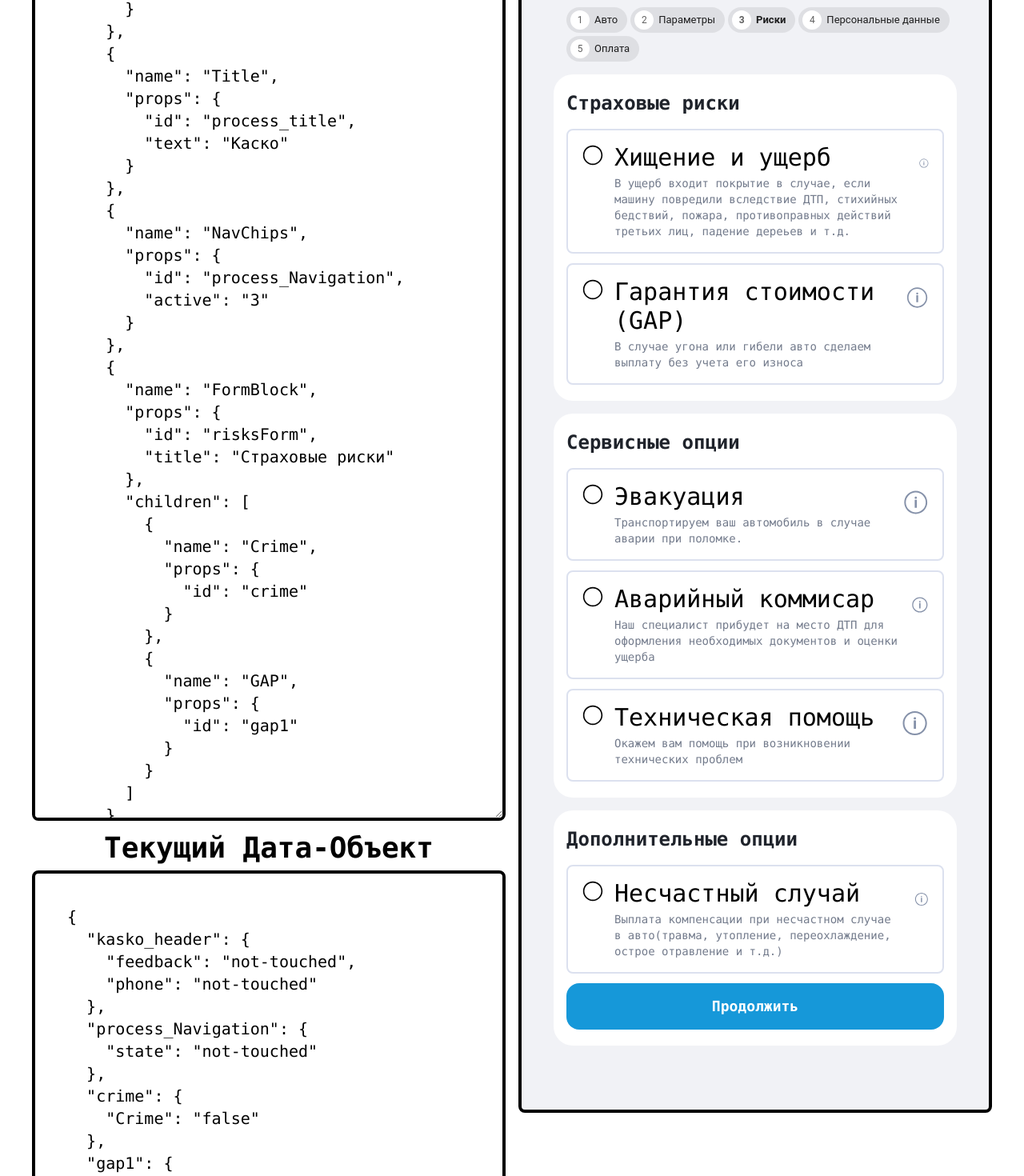
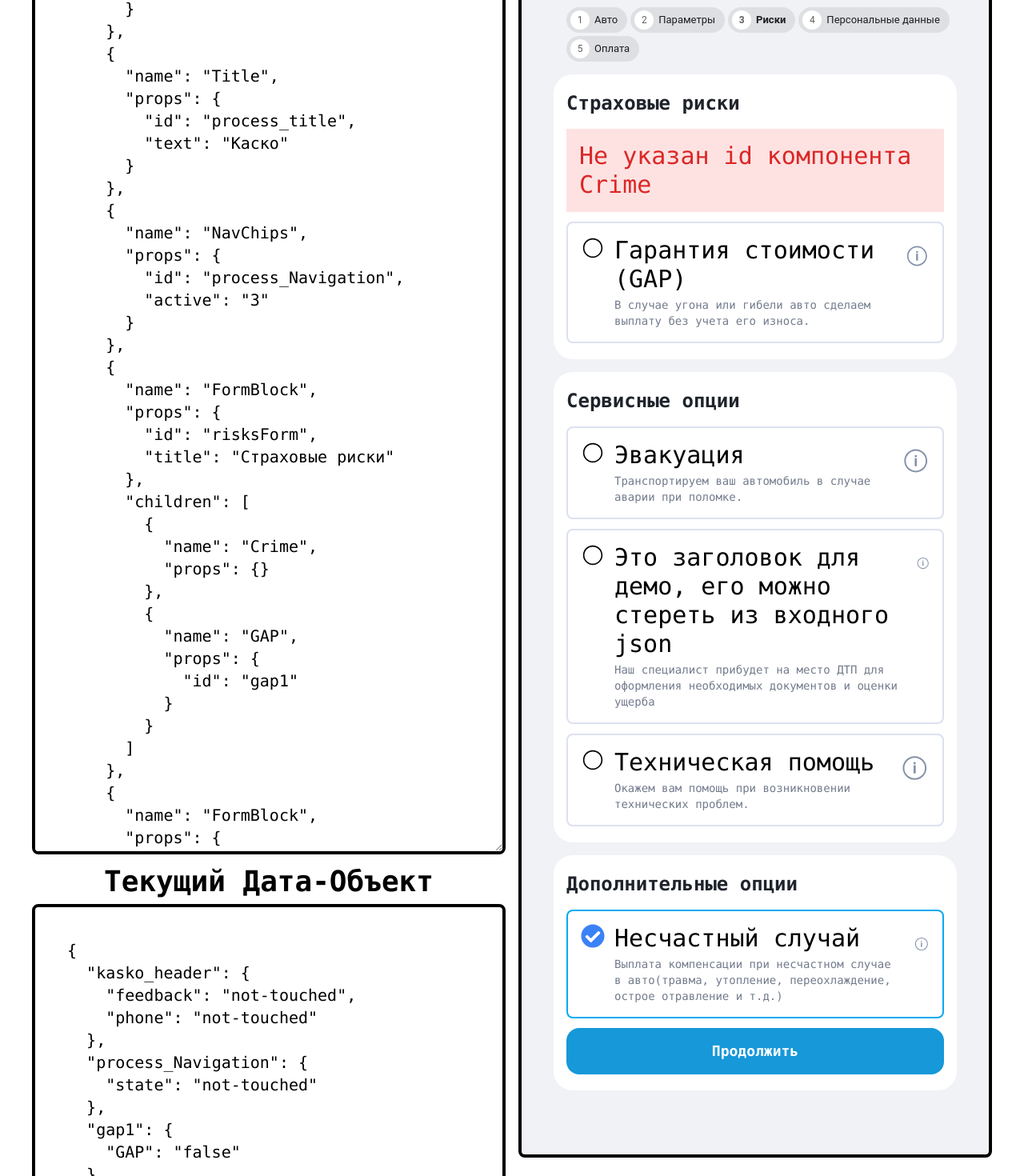
Before and after one commit to IvanOrlovsky/json-front-demo, a Next.js app: page / in a window 1280 px wide. Shown: the part 303-1773 px from the top of the page at 80% size. Built offline with nearby package versions, Linux system fonts and the light colour scheme.

Commit message:
Нулевая версия спецификации

```diff
--- a/src/app/page.tsx
+++ b/src/app/page.tsx
@@ -33,7 +33,7 @@ export default function Home() {
 						children: [
 							{
 								name: "Crime",
-								props: { id: "crime" },
+								props: {},
 							},
 							{
 								name: "GAP",
@@ -54,7 +54,10 @@ export default function Home() {
 							},
 							{
 								name: "Commisar",
-								props: { id: "commisar" },
+								props: {
+									id: "commisar",
+									title: "Это заголовок для демо, его можно стереть из входного json",
+								},
 							},
 							{
 								name: "TechHelp",
@@ -71,12 +74,12 @@ export default function Home() {
 						children: [
 							{
 								name: "Accident",
-								props: { id: "Accident" },
+								props: { id: "accident", checked: "true" },
 							},
 							{
 								name: "Button",
 								props: {
-									id: "Risks_next_btn",
+									id: "risks_next_btn",
 									text: "Продолжить",
 									type: "button",
 								},
--- a/src/components/Accident.tsx
+++ b/src/components/Accident.tsx
@@ -9,45 +9,63 @@ import { IoIosInformationCircleOutline } from "react-icons/io";
 
 import { cn } from "@/lib/utils/cn";
 
-export default function Accident(props: Record<string, any>) {
-	const { id } = props;
-	const { register } = useDataObjectUpdatetion(
-		id,
-		{ Accident: "false" },
-		props?.event
+interface AccidentProps {
+	id: string;
+	checked?: string;
+	title?: string;
+	text?: string;
+}
+
+const defaultProps: Partial<AccidentProps> = {
+	title: "Несчастный случай",
+	text: "Выплата компенсации при несчастном случае в авто(травма, утопление, переохлаждение, острое отравление и т.д.)",
+};
+
+export default function Accident(props: AccidentProps) {
+	const { id, checked, title, text } = { ...defaultProps, ...props };
+
+	if (!id) {
+		return (
+			<h1 className="text-red-600 bg-red-100 p-4">
+				Не указан id компонента Accident
+			</h1>
+		);
+	}
+
+	const { register } = useDataObjectUpdatetion(id, {
+		Accident: String(checked?.toLowerCase() === "true"),
+	});
+	const [checked_state, setChecked] = useState(
+		checked?.toLowerCase() === "true"
 	);
-	const [checked, setChecked] = useState(false);
 	const inputRef = useRef<HTMLInputElement>(null);
-	const title = "Несчастный случай";
-	const text =
-		"Выплата компенсации при несчастном случае в авто(травма, утопление, переохлаждение, острое отравление и т.д.)";
 
 	useEffect(() => {
 		if (inputRef.current) {
-			inputRef.current.value = String(checked);
+			inputRef.current.value = String(checked_state);
 			(register as { onChange: (e: any) => void; value: any }).onChange({
 				target: { value: inputRef.current.value },
 			});
 		}
-	}, [checked]);
+	}, [checked_state]);
 
 	return (
 		<div
 			className={cn(
 				"flex flex-row gap-3 justify-start bg-white rounded-lg border-2 p-4 hover:cursor-pointer",
 				{
-					"border-[#03a9f4]": checked,
-					"border-[#DCE1EF]": !checked,
+					"border-[#03a9f4]": checked_state,
+					"border-[#DCE1EF]": !checked_state,
 				}
 			)}
 			onClick={() => {
-				setChecked(!checked);
+				setChecked(!checked_state);
 			}}
 		>
 			<input id={id} ref={inputRef} className="hidden" {...register} />
 			<div>
-				{checked && <FaCheckCircle className="text-blue-500" />}
-				{!checked && <IoIosRadioButtonOff />}
+				{checked_state && <FaCheckCircle className="text-blue-500" />}
+				{!checked_state && <IoIosRadioButtonOff />}
 			</div>
 			<div className="self-stretch grow flex flex-col gap-1">
 				<h2>{title}</h2>
--- a/src/components/Button.tsx
+++ b/src/components/Button.tsx
@@ -1,9 +1,35 @@
+import React, { useEffect } from "react";
 import { cn } from "@/lib/utils/cn";
 import { useDataObject } from "@/SDUI/contexts/dataObjectContext";
-import { useEffect } from "react";
 
-export default function Button(props: Record<string, any>) {
-	const { id, text, type } = props;
+// Интерфейс для свойств компонента Button
+interface ButtonProps {
+	id: string;
+	text: string;
+	type?: "button" | "submit" | "reset"; // Опциональное свойство с типом
+	forForm?: string;
+	className?: string;
+}
+
+// Значения по умолчанию для опциональных свойств
+const defaultProps: Partial<ButtonProps> = {
+	text: "Кнопка",
+	type: "button" as "button",
+};
+
+export default function Button(props: ButtonProps) {
+	// Использование значений по умолчанию
+	const { id, text, type, forForm, className } = {
+		...defaultProps,
+		...props,
+	};
+
+	if (!id) {
+		return (
+			<h1 className="text-red-600 bg-red-100 p-4">Не указан id кнопки</h1>
+		);
+	}
+
 	const { updateData } = useDataObject();
 
 	useEffect(() => {
@@ -26,16 +52,16 @@ export default function Button(props: Record<string, any>) {
 	return (
 		<button
 			id={id}
-			form={props?.forForm}
+			form={forForm}
 			type={type}
 			className={cn(
-				" hover:bg-[#0e81bb] active:bg-[#0a5880] bg-[#1698D9] rounded-2xl py-[15px] text-white font-semibold text-lg w-full",
-				props?.className
+				"hover:bg-[#0e81bb] active:bg-[#0a5880] bg-[#1698D9] rounded-2xl py-[15px] text-white font-semibold text-lg w-full",
+				className
 			)}
 			onClick={() =>
 				updateData((prev) => ({
 					...prev,
-					[id]: { state: "cliked" },
+					[id]: { state: "clicked" },
 				}))
 			}
 			onFocus={() =>
@@ -53,7 +79,7 @@ export default function Button(props: Record<string, any>) {
 			onDoubleClick={() =>
 				updateData((prev) => ({
 					...prev,
-					[id]: { state: "double-cliked" },
+					[id]: { state: "double-clicked" },
 				}))
 			}
 		>
--- a/src/components/Commisar.tsx
+++ b/src/components/Commisar.tsx
@@ -9,45 +9,63 @@ import { IoIosInformationCircleOutline } from "react-icons/io";
 
 import { cn } from "@/lib/utils/cn";
 
-export default function Commisar(props: Record<string, any>) {
-	const { id } = props;
-	const { register } = useDataObjectUpdatetion(
-		id,
-		{ Commisar: "false" },
-		props?.event
+interface CommisarProps {
+	id: string;
+	checked?: string;
+	title?: string;
+	text?: string;
+}
+
+const defaultProps: Partial<CommisarProps> = {
+	title: "Аварийный коммисар",
+	text: "Наш специалист прибудет на место ДТП для оформления необходимых документов и оценки ущерба",
+};
+
+export default function Commisar(props: CommisarProps) {
+	const { id, checked, title, text } = { ...defaultProps, ...props };
+
+	if (!id) {
+		return (
+			<h1 className="text-red-600 bg-red-100 p-4">
+				Не указан id компонента Commisar
+			</h1>
+		);
+	}
+
+	const { register } = useDataObjectUpdatetion(id, {
+		Commisar: String(checked?.toLowerCase() === "true"),
+	});
+	const [checked_state, setChecked] = useState(
+		checked?.toLowerCase() === "true"
 	);
-	const [checked, setChecked] = useState(false);
 	const inputRef = useRef<HTMLInputElement>(null);
-	const title = "Аварийный коммисар";
-	const text =
-		"Наш специалист прибудет на место ДТП для оформления необходимых документов и оценки ущерба";
 
 	useEffect(() => {
 		if (inputRef.current) {
-			inputRef.current.value = String(checked);
+			inputRef.current.value = String(checked_state);
 			(register as { onChange: (e: any) => void; value: any }).onChange({
 				target: { value: inputRef.current.value },
 			});
 		}
-	}, [checked]);
+	}, [checked_state]);
 
 	return (
 		<div
 			className={cn(
 				"flex flex-row gap-3 justify-start bg-white rounded-lg border-2 p-4 hover:cursor-pointer",
 				{
-					"border-[#03a9f4]": checked,
-					"border-[#DCE1EF]": !checked,
+					"border-[#03a9f4]": checked_state,
+					"border-[#DCE1EF]": !checked_state,
 				}
 			)}
 			onClick={() => {
-				setChecked(!checked);
+				setChecked(!checked_state);
 			}}
 		>
 			<input id={id} ref={inputRef} className="hidden" {...register} />
 			<div>
-				{checked && <FaCheckCircle className="text-blue-500" />}
-				{!checked && <IoIosRadioButtonOff />}
+				{checked_state && <FaCheckCircle className="text-blue-500" />}
+				{!checked_state && <IoIosRadioButtonOff />}
 			</div>
 			<div className="self-stretch grow flex flex-col gap-1">
 				<h2>{title}</h2>
--- a/src/components/Crime.tsx
+++ b/src/components/Crime.tsx
@@ -9,45 +9,63 @@ import { IoIosInformationCircleOutline } from "react-icons/io";
 
 import { cn } from "@/lib/utils/cn";
 
-export default function Crime(props: Record<string, any>) {
-	const { id } = props;
-	const { register } = useDataObjectUpdatetion(
-		id,
-		{ Crime: "false" },
-		props?.event
+interface CrimeProps {
+	id: string;
+	checked?: string;
+	title?: string;
+	text?: string;
+}
+
+const defaultProps: Partial<CrimeProps> = {
+	title: "Хищение и ущерб",
+	text: "В ущерб входит покрытие в случае, если машину повредили вследствие ДТП, стихийных бедствий, пожара, противоправных действий третьих лиц, падение дереьев и т.д.",
+};
+
+export default function Crime(props: CrimeProps) {
+	const { id, checked, title, text } = { ...defaultProps, ...props };
+
+	if (!id) {
+		return (
+			<h1 className="text-red-600 bg-red-100 p-4">
+				Не указан id компонента Crime
+			</h1>
+		);
+	}
+
+	const { register } = useDataObjectUpdatetion(id, {
+		Crime: String(checked?.toLowerCase() === "true"),
+	});
+	const [checked_state, setChecked] = useState(
+		checked?.toLowerCase() === "true"
 	);
-	const [checked, setChecked] = useState(false);
 	const inputRef = useRef<HTMLInputElement>(null);
-	const title = "Хищение и ущерб";
-	const text =
-		"В ущерб входит покрытие в случае, если машину повредили вследствие ДТП, стихийных бедствий, пожара, противоправных действий третьих лиц, падение дереьев и т.д.";
 
 	useEffect(() => {
 		if (inputRef.current) {
-			inputRef.current.value = String(checked);
+			inputRef.current.value = String(checked_state);
 			(register as { onChange: (e: any) => void; value: any }).onChange({
 				target: { value: inputRef.current.value },
 			});
 		}
-	}, [checked]);
+	}, [checked_state]);
 
 	return (
 		<div
 			className={cn(
 				"flex flex-row gap-3 justify-start bg-white rounded-lg border-2 p-4 hover:cursor-pointer",
 				{
-					"border-[#03a9f4]": checked,
-					"border-[#DCE1EF]": !checked,
+					"border-[#03a9f4]": checked_state,
+					"border-[#DCE1EF]": !checked_state,
 				}
 			)}
 			onClick={() => {
-				setChecked(!checked);
+				setChecked(!checked_state);
 			}}
 		>
 			<input id={id} ref={inputRef} className="hidden" {...register} />
 			<div>
-				{checked && <FaCheckCircle className="text-blue-500" />}
-				{!checked && <IoIosRadioButtonOff />}
+				{checked_state && <FaCheckCircle className="text-blue-500" />}
+				{!checked_state && <IoIosRadioButtonOff />}
 			</div>
 			<div className="self-stretch grow flex flex-col gap-1">
 				<h2>{title}</h2>
--- a/src/components/Evacuation.tsx
+++ b/src/components/Evacuation.tsx
@@ -9,44 +9,63 @@ import { IoIosInformationCircleOutline } from "react-icons/io";
 
 import { cn } from "@/lib/utils/cn";
 
-export default function Evacuation(props: Record<string, any>) {
-	const { id } = props;
-	const { register } = useDataObjectUpdatetion(
-		id,
-		{ Evacuation: "false" },
-		props?.event
+interface EvacuationProps {
+	id: string;
+	checked?: string;
+	title?: string;
+	text?: string;
+}
+
+const defaultProps: Partial<EvacuationProps> = {
+	title: "Эвакуация",
+	text: "Транспортируем ваш автомобиль в случае аварии при поломке.",
+};
+
+export default function Evacuation(props: EvacuationProps) {
+	const { id, checked, title, text } = { ...defaultProps, ...props };
+
+	if (!id) {
+		return (
+			<h1 className="text-red-600 bg-red-100 p-4">
+				Не указан id компонента Evacuation
+			</h1>
+		);
+	}
+
+	const { register } = useDataObjectUpdatetion(id, {
+		Evacuation: String(checked?.toLowerCase() === "true"),
+	});
+	const [checked_state, setChecked] = useState(
+		checked?.toLowerCase() === "true"
 	);
-	const [checked, setChecked] = useState(false);
 	const inputRef = useRef<HTMLInputElement>(null);
-	const title = "Эвакуация";
-	const text = "Транспортируем ваш автомобиль в случае аварии при поломке.";
 
 	useEffect(() => {
 		if (inputRef.current) {
-			inputRef.current.value = String(checked);
+			inputRef.current.value = String(checked_state);
 			(register as { onChange: (e: any) => void; value: any }).onChange({
 				target: { value: inputRef.current.value },
 			});
 		}
-	}, [checked]);
+	}, [checked_state]);
 
 	return (
 		<div
 			className={cn(
 				"flex flex-row gap-3 justify-start bg-white rounded-lg border-2 p-4 hover:cursor-pointer",
 				{
-					"border-[#03a9f4]": checked,
-					"border-[#DCE1EF]": !checked,
+					"border-[#03a9f4]": checked_state,
+					"border-[#DCE1EF]": !checked_state,
 				}
 			)}
 			onClick={() => {
-				setChecked(!checked);
+				setChecked(!checked_state);
 			}}
 		>
 			<input id={id} ref={inputRef} className="hidden" {...register} />
 			<div>
-				{checked && <FaCheckCircle className="text-blue-500" />}
-				{!checked && <IoIosRadioButtonOff />}
+				{checked_state && <FaCheckCircle className="text-blue-500" />}
+				{!checked_state && <IoIosRadioButtonOff />}
 			</div>
 			<div className="self-stretch grow flex flex-col gap-1">
 				<h2>{title}</h2>
--- a/src/components/GAP.tsx
+++ b/src/components/GAP.tsx
@@ -9,45 +9,63 @@ import { IoIosInformationCircleOutline } from "react-icons/io";
 
 import { cn } from "@/lib/utils/cn";
 
-export default function GAP(props: Record<string, any>) {
-	const { id } = props;
-	const { register } = useDataObjectUpdatetion(
-		id,
-		{ GAP: "false" },
-		props?.event
+interface GAPProps {
+	id: string;
+	checked?: string;
+	title?: string;
+	text?: string;
+}
+
+const defaultProps: Partial<GAPProps> = {
+	title: "Гарантия стоимости (GAP)",
+	text: "В случае угона или гибели авто сделаем выплату без учета его износа.",
+};
+
+export default function GAP(props: GAPProps) {
+	const { id, checked, title, text } = { ...defaultProps, ...props };
+
+	if (!id) {
+		return (
+			<h1 className="text-red-600 bg-red-100 p-4">
+				Не указан id компонента GAP
+			</h1>
+		);
+	}
+
+	const { register } = useDataObjectUpdatetion(id, {
+		GAP: String(checked?.toLowerCase() === "true"),
+	});
+	const [checked_state, setChecked] = useState(
+		checked?.toLowerCase() === "true"
 	);
-	const [checked, setChecked] = useState(false);
 	const inputRef = useRef<HTMLInputElement>(null);
-	const title = "Гарантия стоимости (GAP)";
-	const text =
-		"В случае угона или гибели авто сделаем выплату без учета его износа";
 
 	useEffect(() => {
 		if (inputRef.current) {
-			inputRef.current.value = String(checked);
+			inputRef.current.value = String(checked_state);
 			(register as { onChange: (e: any) => void; value: any }).onChange({
 				target: { value: inputRef.current.value },
 			});
 		}
-	}, [checked]);
+	}, [checked_state]);
 
 	return (
 		<div
 			className={cn(
 				"flex flex-row gap-3 justify-start bg-white rounded-lg border-2 p-4 hover:cursor-pointer",
 				{
-					"border-[#03a9f4]": checked,
-					"border-[#DCE1EF]": !checked,
+					"border-[#03a9f4]": checked_state,
+					"border-[#DCE1EF]": !checked_state,
 				}
 			)}
 			onClick={() => {
-				setChecked(!checked);
+				setChecked(!checked_state);
 			}}
 		>
 			<input id={id} ref={inputRef} className="hidden" {...register} />
 			<div>
-				{checked && <FaCheckCircle className="text-blue-500" />}
-				{!checked && <IoIosRadioButtonOff />}
+				{checked_state && <FaCheckCircle className="text-blue-500" />}
+				{!checked_state && <IoIosRadioButtonOff />}
 			</div>
 			<div className="self-stretch grow flex flex-col gap-1">
 				<h2>{title}</h2>
--- a/src/components/TechHelp.tsx
+++ b/src/components/TechHelp.tsx
@@ -9,44 +9,63 @@ import { IoIosInformationCircleOutline } from "react-icons/io";
 
 import { cn } from "@/lib/utils/cn";
 
-export default function TechHelp(props: Record<string, any>) {
-	const { id } = props;
-	const { register } = useDataObjectUpdatetion(
-		id,
-		{ TechHelp: "false" },
-		props?.event
+interface TechHelpProps {
+	id: string;
+	checked?: string;
+	title?: string;
+	text?: string;
+}
+
+const defaultProps: Partial<TechHelpProps> = {
+	title: "Техническая помощь",
+	text: "Окажем вам помощь при возникновении технических проблем.",
+};
+
+export default function TechHelp(props: TechHelpProps) {
+	const { id, checked, title, text } = { ...defaultProps, ...props };
+
+	if (!id) {
+		return (
+			<h1 className="text-red-600 bg-red-100 p-4">
+				Не указан id компонента TechHelp
+			</h1>
+		);
+	}
+
+	const { register } = useDataObjectUpdatetion(id, {
+		TechHelp: String(checked?.toLowerCase() === "true"),
+	});
+	const [checked_state, setChecked] = useState(
+		checked?.toLowerCase() === "true"
 	);
-	const [checked, setChecked] = useState(false);
 	const inputRef = useRef<HTMLInputElement>(null);
-	const title = "Техническая помощь";
-	const text = "Окажем вам помощь при возникновении технических проблем";
 
 	useEffect(() => {
 		if (inputRef.current) {
-			inputRef.current.value = String(checked);
+			inputRef.current.value = String(checked_state);
 			(register as { onChange: (e: any) => void; value: any }).onChange({
 				target: { value: inputRef.current.value },
 			});
 		}
-	}, [checked]);
+	}, [checked_state]);
 
 	return (
 		<div
 			className={cn(
 				"flex flex-row gap-3 justify-start bg-white rounded-lg border-2 p-4 hover:cursor-pointer",
 				{
-					"border-[#03a9f4]": checked,
-					"border-[#DCE1EF]": !checked,
+					"border-[#03a9f4]": checked_state,
+					"border-[#DCE1EF]": !checked_state,
 				}
 			)}
 			onClick={() => {
-				setChecked(!checked);
+				setChecked(!checked_state);
 			}}
 		>
 			<input id={id} ref={inputRef} className="hidden" {...register} />
 			<div>
-				{checked && <FaCheckCircle className="text-blue-500" />}
-				{!checked && <IoIosRadioButtonOff />}
+				{checked_state && <FaCheckCircle className="text-blue-500" />}
+				{!checked_state && <IoIosRadioButtonOff />}
 			</div>
 			<div className="self-stretch grow flex flex-col gap-1">
 				<h2>{title}</h2>
```
